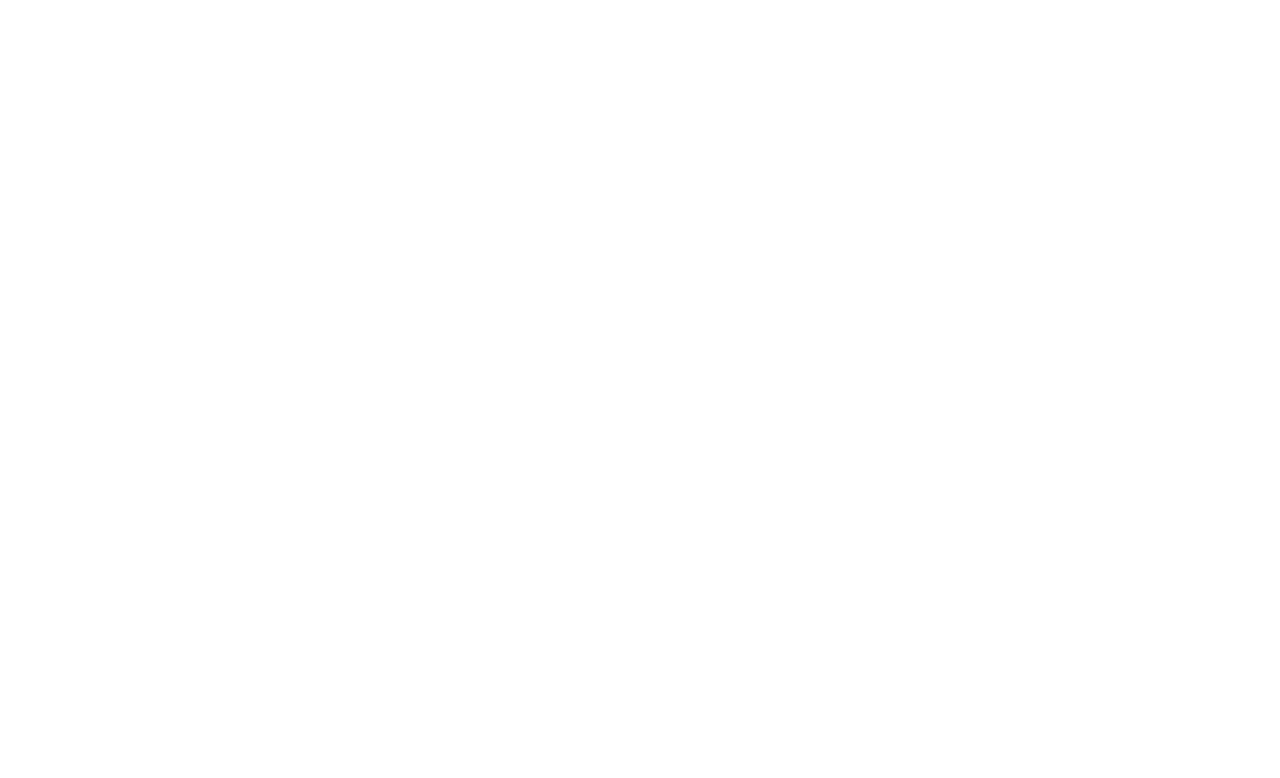
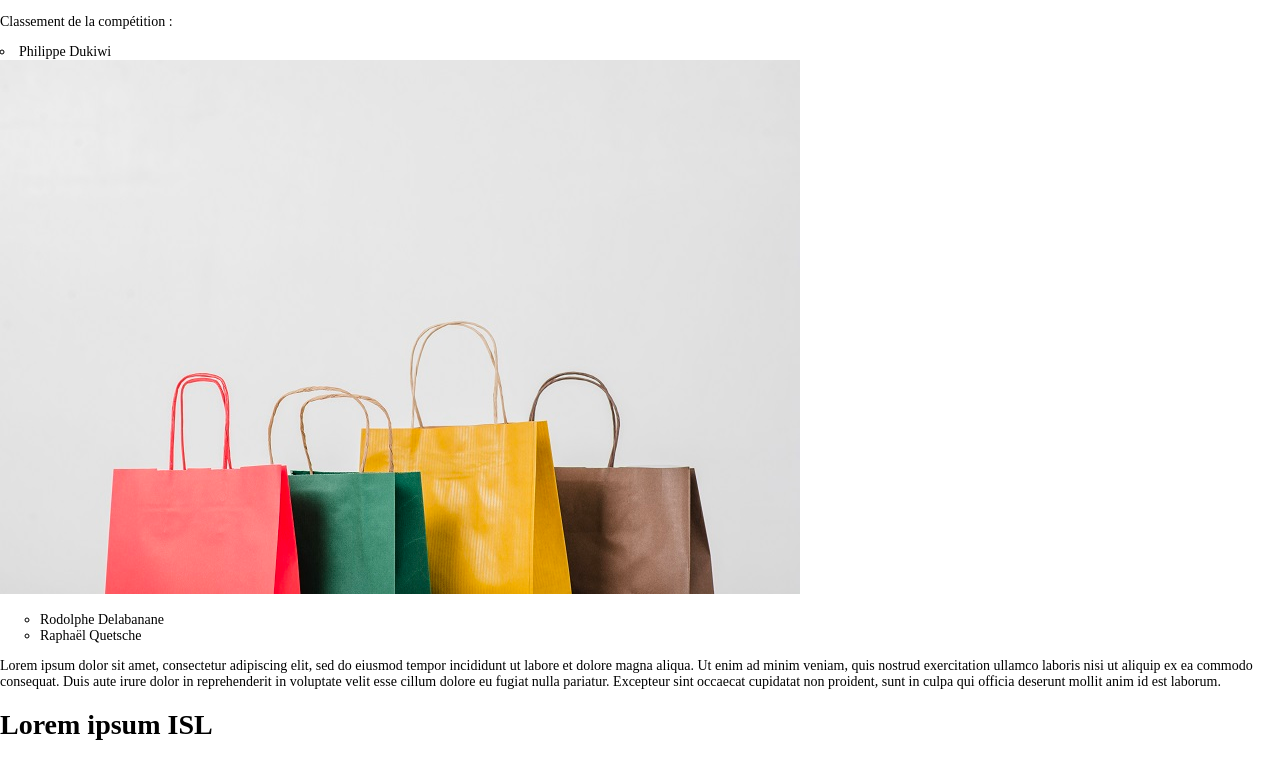
Before and after one commit to Aergozn/isl-demo-2019, a plain HTML site: page index.html in a window 1280 px wide. Drawn offline with Linux system fonts and the light colour scheme.

Commit message:
CSS
mise en place du body et li

```diff
--- a/css/screen.css
+++ b/css/screen.css
@@ -1,13 +1,21 @@
-html {
-    font-size: 14px;
+*{
+	box-sizing: border-box;
 }
 
-body {
-    margin: 0;
-    padding: 0;
+html{
+	font-size: 14px;
 }
 
-.wrap {
-  display: flex;
-  flex-wrap: wrap;
+body{
+	margin: 0;
+	padding: 0;
 }
+
+li{
+	list-style-type: circle;
+}
+
+.wrap{
+	display: flex;
+	flex-wrap: wrap;
+}
--- a/index.html
+++ b/index.html
@@ -5,8 +5,19 @@
     <meta name="viewport" content="width=device-width, initial-scale=1.0">
     <meta http-equiv="X-UA-Compatible" content="ie=edge">
     <title>Document</title>
-    <link href="./css/screen.css" rel="stylesheet" />
+    <link href="./css/screen.css" rel="stylesheet" type="text/css" />
 </head>
 <body>
-
+	<p>Classement de la compétition :</p>
+	<li>Philippe Dukiwi</li>
+	<img alt="Ma belle image" src="images/ma-belle-image.jpg" />
+	<ul>
+		<li>Rodolphe Delabanane</li>
+		<li>Raphaël Quetsche</li>
+	</ul>
+	<p>
+		Lorem ipsum dolor sit amet, consectetur adipiscing elit, sed do eiusmod tempor incididunt ut labore et dolore magna aliqua. Ut enim ad minim veniam, quis nostrud exercitation ullamco laboris nisi ut aliquip ex ea commodo consequat. Duis aute irure dolor in reprehenderit in voluptate velit esse cillum dolore eu fugiat nulla pariatur. Excepteur sint occaecat cupidatat non proident, sunt in culpa qui officia deserunt mollit anim id est laborum.
+	<p>
+		<h1>Lorem ipsum ISL</h1>
 </body>
+</html>
```
Also changed, not shown: images/ma-belle-image.jpg (added).
